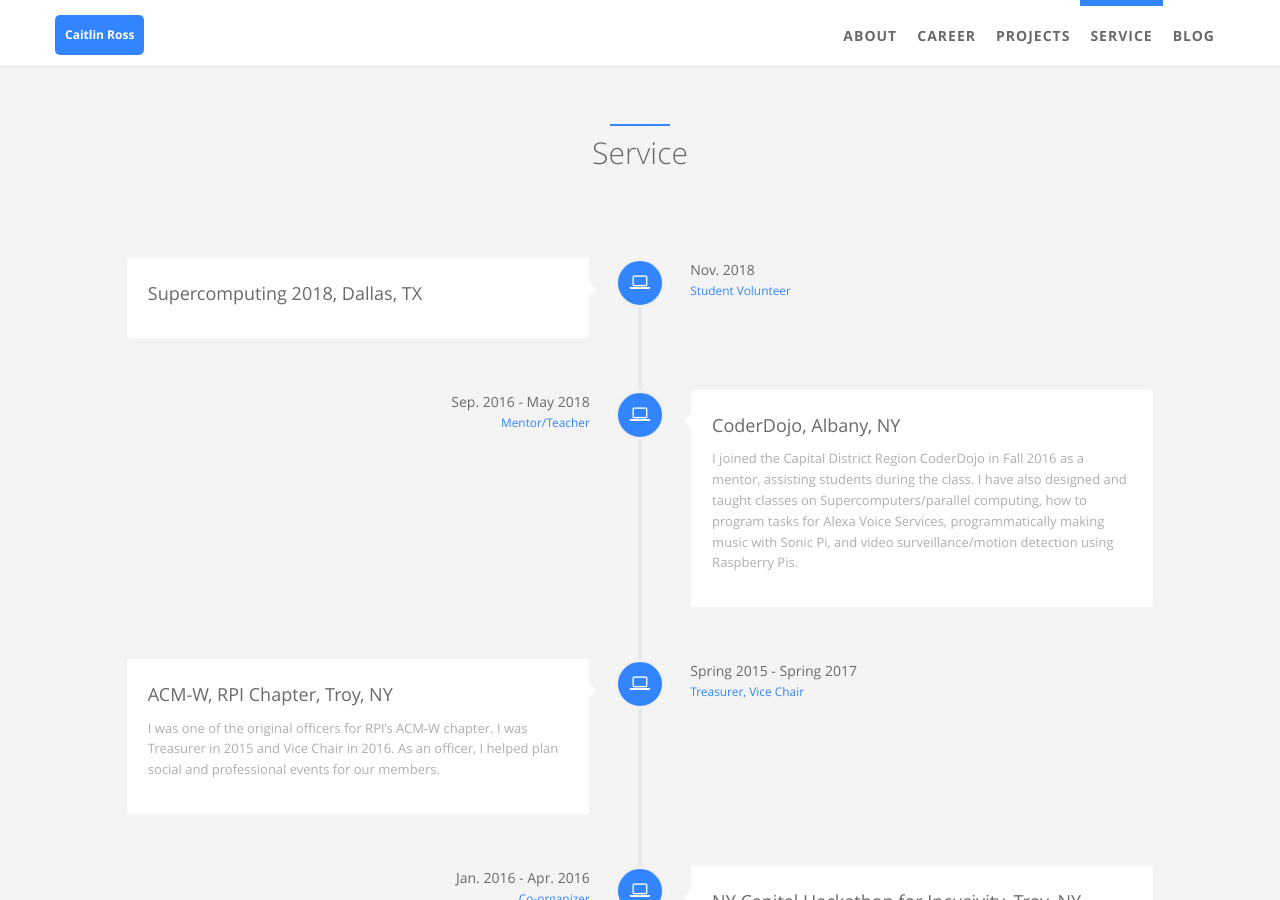
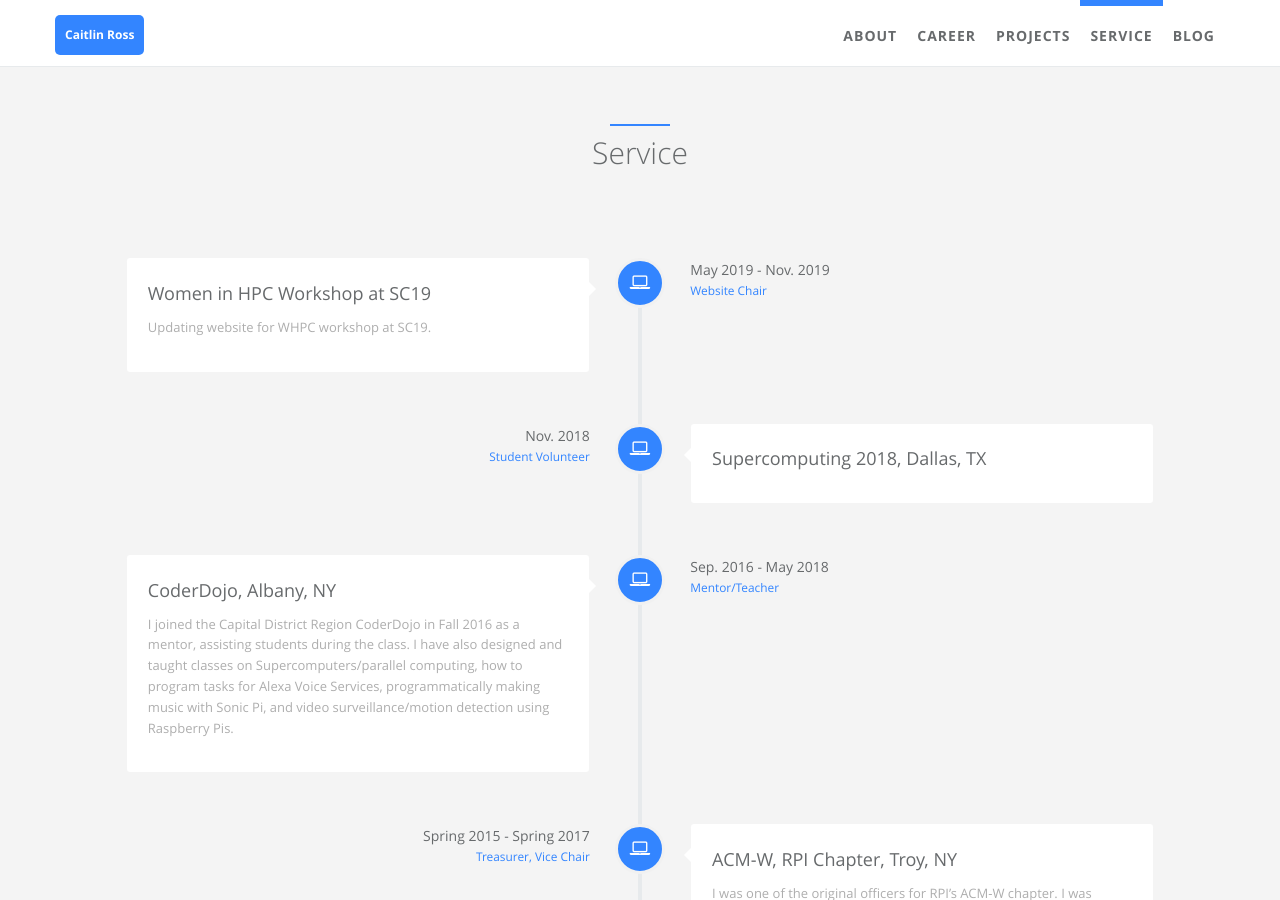
Before and after one commit to caitlinross/caitlinross.github.io, a Jekyll site: the page built from index.html, in a window 1280 px wide and 900 px high, scrolled down 3783 px. Built offline with Jekyll 4.4.1, drawn with Linux system fonts in a browser that asks for light colours.

Commit message:
Adding in whpc service

```diff
--- a/_data/index/service.yml
+++ b/_data/index/service.yml
@@ -1,3 +1,17 @@
+- name:
+    detail: Women in HPC Workshop at SC19
+    i18n:
+  desc:
+    detail: Updating website for WHPC workshop at SC19.
+    i18n:
+  date:
+    detail: May 2019 - Nov. 2019
+    i18n:
+  job:
+    detail: Website Chair
+    i18n:
+  icon: fa-laptop
+
 - name:
     detail: Supercomputing 2018, Dallas, TX
     i18n:
```
